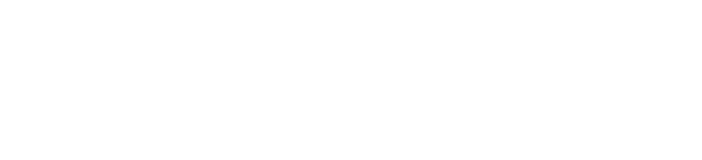
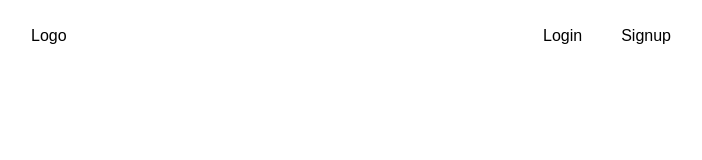
Before and after one commit to wahallu/SPM-Language-Learning, a Next.js app in the folder frontend/: page / in a window 1280 px wide. Shown: the top 160 px of the page, without its empty margins (289-991 px from the left). Built offline with nearby package versions, Linux system fonts and the light colour scheme.

Commit message:
Implement Header component with layout and integrate into Home page

```diff
--- a/frontend/src/app/Components/Header.jsx
+++ b/frontend/src/app/Components/Header.jsx
@@ -1,11 +1,16 @@
-import React from 'react'
+'use client'
+import React from "react";
 
 const Header = () => {
   return (
-    <div>
+    <div className="flex justify-between items-center py-[1.5em] px-[20em] bg-white text-black">
+      <div>Logo</div>
+      <div className="flex justify-between w-[8em]">
+        <div>Login</div>
+        <div>Signup</div>
+      </div>
+    </div>
+  );
+};
 
-    </div>
-  )
-}
-
-export default Header
+export default Header;
--- a/frontend/src/app/page.js
+++ b/frontend/src/app/page.js
@@ -1,9 +1,10 @@
 import React from 'react'
+import Header from './Components/Header'
 
 const Home = () => {
   return (
     <div>
-
+      <Header />
     </div>
   )
 }
```
